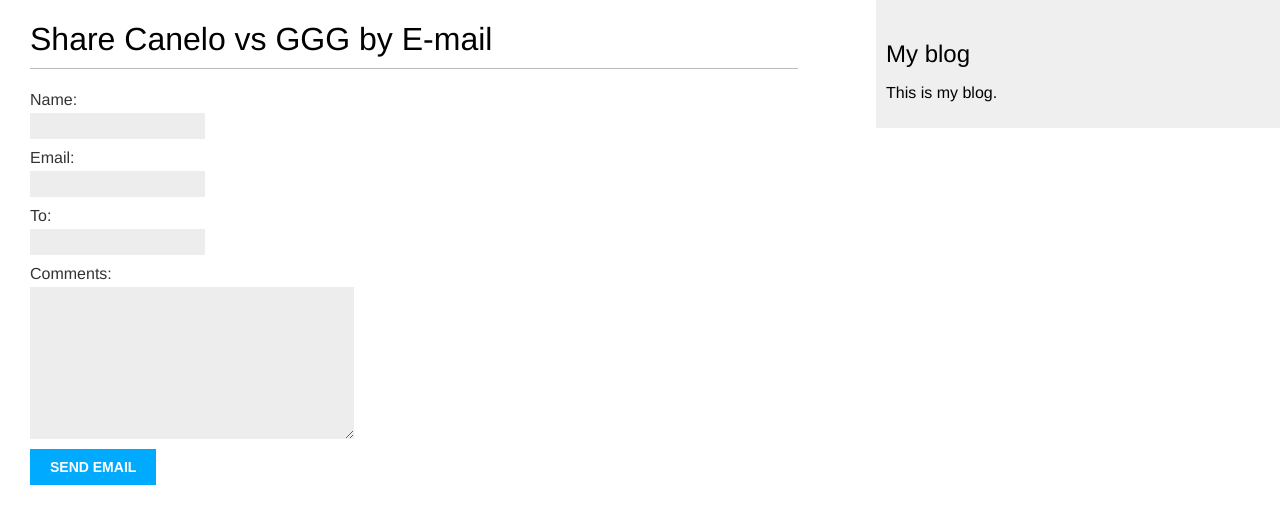
After one commit to Stefan-Andjelic/popcult, a Django app: page /blog/5/share/ in a window 1280 px wide. The commit adds this page. Shown: the top 524 px of the page. Run offline with Django 4.2, Linux system fonts and the light colour scheme; data comes from the database, SQL or seed files in the repository; both versions use the stored data as it was after the commit.

Commit message:
added post share via email and comment model with migration

```diff
--- /dev/null
+++ b/blog/forms.py
@@ -0,0 +1,8 @@
+from django import forms
+
+
+class EmailPostForm(forms.Form):
+    name = forms.CharField(max_length=25)
+    email = forms.EmailField()
+    to = forms.EmailField()
+    comments = forms.CharField(required=False, widget=forms.Textarea)
--- a/blog/models.py
+++ b/blog/models.py
@@ -40,3 +40,19 @@ class Post(models.Model):
                               self.publish.month,
                               self.publish.day,
                               self.slug])
+
+
+class Comment(models.Model):
+    post = models.ForeignKey(Post, on_delete=models.CASCADE, related_name='comments')
+    name = models.CharField(max_length=80)
+    email = models.EmailField()
+    body = models.TextField()
+    created = models.DateTimeField(auto_now_add=True)
+    updated = models.DateTimeField(auto_now=True)
+    active = models.BooleanField(default=True)
+
+    class Meta:
+        ordering = ('created',)
+
+    def __str__(self):
+        return f"Comment by {self.name} on {self.post}"
--- a/blog/templates/blog/post/detail.html
+++ b/blog/templates/blog/post/detail.html
@@ -8,4 +8,9 @@
     Published {{ post.publish }} by {{ post.author }}
   </p>
   {{ post.body|linebreaks }}
+  <p>
+    <a href="{% url 'blog:post_share' post.id %}">
+      Share this post
+    </a>
+  </p>
 {% endblock %}
--- a/blog/templates/blog/post/list.html
+++ b/blog/templates/blog/post/list.html
@@ -17,5 +17,5 @@
     {{ post.body|truncatewords:30|linebreaks }}
   {% endfor %}
 
-  {% include "pagination.html" with page=posts %}
+  {% include "pagination.html" with page=page_obj %}
 {% endblock content %}
--- /dev/null
+++ b/blog/templates/blog/post/share.html
@@ -0,0 +1,19 @@
+{% extends 'blog/base.html' %}
+
+{% block title %}Share a Post{% endblock title %}
+
+{% block content %}
+    {% if sent %}
+        <h1>E-mail successfully sent!</h1>
+        <p>
+            "{{ post.title }}" was successfully sent to {{ form.cleaned_data.to }}.
+        </p>
+    {% else %}
+        <h1>Share {{ post.title }} by E-mail</h1>
+        <form method="post">
+            {{ form.as_p }}
+            {% csrf_token %}
+            <input type="submit" value="Send email">
+        </form>
+    {% endif %}
+{% endblock content %}
--- a/blog/urls.py
+++ b/blog/urls.py
@@ -6,6 +6,8 @@ from . import views
 app_name = 'blog'
 
 urlpatterns = [
-    path('', views.post_list, name='post_list'),
+    # path('', views.post_list, name='post_list'),
+    path('', views.PostListView.as_view(), name='post_list'),
     path('<int:year>/<int:month>/<int:day>/<slug:post>/', views.post_detail, name='post_detail'),
+    path('<int:post_id>/share/', views.post_share, name='post_share'),
 ]
--- a/blog/views.py
+++ b/blog/views.py
@@ -1,6 +1,9 @@
+from django.core.mail import send_mail
 from django.core.paginator import Paginator, EmptyPage, PageNotAnInteger
 from django.shortcuts import render, get_object_or_404
+from django.views.generic import ListView
 
+from .forms import EmailPostForm
 from .models import Post
 
 
@@ -18,7 +21,7 @@ def post_list(request):
         # If page is out of range deliver last page of results
         posts = paginator.page(paginator.num_pages)
 
-    return render(request, 'blog/post/list.html', {'page':page, 'posts':posts})
+    return render(request, 'blog/post/list.html', {'page': page, 'posts': posts})
 
 
 def post_detail(request, year, month, day, post):
@@ -29,3 +32,32 @@ def post_detail(request, year, month, day, post):
                                 publish__month=month,
                                 publish__day=day)
     return render(request, 'blog/post/detail.html', {'post': post})
+
+
+class PostListView(ListView):
+    queryset = Post.published.all()
+    context_object_name = 'posts'
+    paginate_by = 3
+    template_name = 'blog/post/list.html'
+
+
+def post_share(request, post_id):
+    # Retrieve post by id
+    post = get_object_or_404(Post, id=post_id, status='published')
+    sent = False
+    if request.method == 'POST':
+        # Form was submitted
+        form = EmailPostForm(request.POST)
+        if form.is_valid():
+            # Form fields passed validation
+            cd = form.cleaned_data
+            post_url = request.build_absolute_uri(post.get_absolute_url())
+            subject = f"{cd['name']} recommends you read {post.title}"
+            message = f"Read {post.title} at {post_url}\n\n {cd['name']}'s comments: {cd['comments']}"
+            send_mail(subject, message, 'stefanandjelic8@gmail.com', [cd['to']])
+            sent = True
+
+    else:
+        form = EmailPostForm()
+
+    return render(request, 'blog/post/share.html', {'form': form, 'post': post, 'sent': sent})
--- a/popcult/settings.py
+++ b/popcult/settings.py
@@ -123,3 +123,6 @@ STATIC_URL = 'static/'
 # https://docs.djangoproject.com/en/4.0/ref/settings/#default-auto-field
 
 DEFAULT_AUTO_FIELD = 'django.db.models.BigAutoField'
+
+# Django email backend
+EMAIL_BACKEND = 'django.core.mail.backends.console.EmailBackend'
```
Also changed, not shown: blog/migrations/0002_comment.py (added), db.sqlite3.
